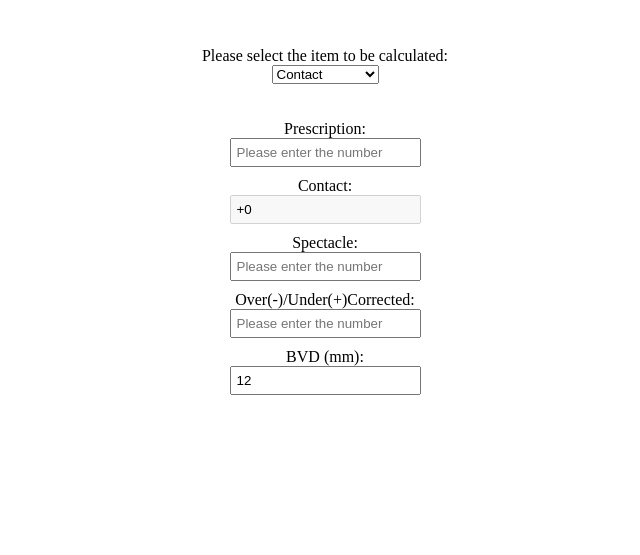
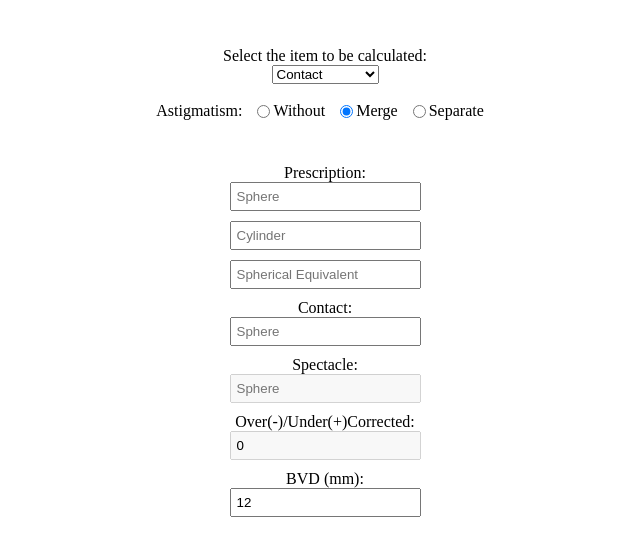
Before and after one commit to Gexi0619/GOC-calculator, a plain HTML site: page index.html in a window 1280 px wide. Shown: the part 61-616 px from the top of the page, without its empty margins (315-955 px from the left). Drawn offline with Linux system fonts and the light colour scheme.

Commit message:
astigmatism function

```diff
--- a/index.html
+++ b/index.html
@@ -17,28 +17,56 @@
     h1 {
       text-align: center;
     }
+    .hidden {
+      display: none;
+    }
+    .radio-group {
+      display: flex;
+    }
+    .radio-group label {
+      margin-right: 10px;
+    }
   </style>
 </head>
 <body>
   <h1>GOC Calculator</h1>
   <div class="container">
-    <label for="select">Please select the item to be calculated:</label>
+    <label for="select">Select the item to be calculated:</label>
     <select id="select" onchange="calculate()">
       <option value="c" selected>Contact</option>
       <option value="s">Spectacle</option>
       <option value="o">Overcorrected</option>
       <option value="p">Prescription</option>
     </select>
+
+    <br>
+
+    <div class="radio-group">
+      <label for="astigmatism">Astigmatism:</label>
+      <input type="radio" id="without" name="astigmatism" value="without" onchange="toggleAstigmatismInputs(); calculate();">
+      <label for="without">Without</label>
+      <input type="radio" id="merge" name="astigmatism" value="merge" onchange="toggleAstigmatismInputs(); calculate();" checked>
+      <label for="merge">Merge</label>
+      <input type="radio" id="separate" name="astigmatism" value="separate" onchange="toggleAstigmatismInputs(); calculate();">
+      <label for="separate">Separate</label>
+    </div>
+
     <br>
     <br>
+
     <label for="input_p">Prescription:</label>
-    <input id="input_p" type="text" placeholder="Please enter the number" oninput="calculate()" disabled>
+    <input id="input_p" type="text" placeholder="Sphere" oninput="calculate()">
+    <input id="input_cp" type="text" placeholder="Cylinder" oninput="calculate()" class="hidden">
+    <input id="input_e" type="text" placeholder="Spherical Equivalent" oninput="calculate()" class="hidden">
     <label for="input_c">Contact:</label>
-    <input id="input_c" type="text" placeholder="Please enter the number" oninput="calculate()" >
+    <input id="input_c" type="text" placeholder="Sphere" oninput="calculate()">
+    <input id="input_cc" type="text" placeholder="Cylinder" oninput="calculate()" class="hidden">
     <label for="input_s">Spectacle:</label>
-    <input id="input_s" type="text" placeholder="Please enter the number" oninput="calculate()" disabled>
+    <input id="input_s" type="text" placeholder="Sphere" oninput="calculate()" disabled>
+    <input id="input_cs" type="text" placeholder="Cylinder" oninput="calculate()" disabled>
     <label for="input_o">Over(-)/Under(+)Corrected:</label>
-    <input id="input_o" type="text" placeholder="Please enter the number" oninput="calculate()" disabled>
+    <input id="input_o" type="text" placeholder="Sphere" oninput="calculate()" disabled  value="0">
+    <input id="input_co" type="text" placeholder="Cylinder" oninput="calculate()" disabled  value="0">
     <label for="input_d">BVD (mm):</label>
     <input id="input_d" type="text" placeholder="Please enter the number" oninput="calculate()" value="12">
   </div>
@@ -49,7 +77,12 @@
       var input_o = document.getElementById('input_o');
       var input_c = document.getElementById('input_c');
       var input_s = document.getElementById('input_s');
+      var input_cp = document.getElementById('input_cp');
+      var input_co = document.getElementById('input_co');
+      var input_cc = document.getElementById('input_cc');
+      var input_cs = document.getElementById('input_cs');
       var input_d = document.getElementById('input_d');
+      var input_e = document.getElementById('input_e');
 
       // 获取选择的需要计算的数字
       var selected = select.value;
@@ -60,21 +93,41 @@
         input_o.disabled = false;
         input_c.disabled = false;
         input_s.disabled = false;
+        input_cp.disabled = true;
+        input_co.disabled = false;
+        input_cc.disabled = false;
+        input_cs.disabled = false;
+        input_e.disabled = true;
       } else if (selected === 'o') {
         input_p.disabled = false;
         input_o.disabled = true;
         input_c.disabled = false;
         input_s.disabled = false;
+        input_cp.disabled = false;
+        input_co.disabled = true;
+        input_cc.disabled = false;
+        input_cs.disabled = false;
+        input_e.disabled = true;
       } else if (selected === 'c') {
         input_p.disabled = false;
         input_o.disabled = false;
         input_c.disabled = true;
         input_s.disabled = false;
+        input_cp.disabled = false;
+        input_co.disabled = false;
+        input_cc.disabled = true;
+        input_cs.disabled = false;
+        input_e.disabled = true;
       } else if (selected === 's') {
         input_p.disabled = false;
         input_o.disabled = false;
         input_c.disabled = false;
         input_s.disabled = true;
+        input_cp.disabled = false;
+        input_co.disabled = false;
+        input_cc.disabled = false;
+        input_cs.disabled = true;
+        input_e.disabled = true;
       }
 
       // 获取输入的值
@@ -82,27 +135,94 @@
       var o = input_o.value.trim() !== '' ? parseFloat(input_o.value) : 0;
       var c = input_c.value.trim() !== '' ? parseFloat(input_c.value) : 0;
       var s = input_s.value.trim() !== '' ? parseFloat(input_s.value) : 0;
+      var cp = input_p.value.trim() !== '' ? parseFloat(input_cp.value) : 0;
+      var co = input_o.value.trim() !== '' ? parseFloat(input_co.value) : 0;
+      var cc = input_c.value.trim() !== '' ? parseFloat(input_cc.value) : 0;
+      var cs = input_s.value.trim() !== '' ? parseFloat(input_cs.value) : 0;
       var d = input_d.value.trim() !== '' ? parseFloat(input_d.value) : 12;
+      var e = input_e.value.trim() !== '' ? parseFloat(input_e.value) : 0;
 
       // 根据选择的数字计算
       var result;
       if (selected === 'p') {
         result = (c / (1 + (d / 1000) * c) + s - o).toFixed(2);
         input_p.value = parseFloat(result) >= 0 ? '+' + parseFloat(result) : parseFloat(result);
+        result = (cc / (1 + (d / 1000) * cc) + cs - co).toFixed(2);
+        input_cp.value = parseFloat(result) >= 0 ? '+' + parseFloat(result) : parseFloat(result);
+        result = (p + cp / 2).toFixed(2);
+        input_e.value = parseFloat(result) >= 0 ? '+' + parseFloat(result) : parseFloat(result);
       } else if (selected === 'o') {
+        result = (p + cp / 2).toFixed(2);
+        input_e.value = parseFloat(result) >= 0 ? '+' + parseFloat(result) : parseFloat(result);
+        if (document.getElementById('merge').checked) {
+          result = (c / (1 + (d / 1000) * c) + s - e).toFixed(2);
+        } else {
           result = (c / (1 + (d / 1000) * c) + s - p).toFixed(2);
           input_o.value = parseFloat(result) >= 0 ? '+' + parseFloat(result) : parseFloat(result);
+          result = (cc / (1 + (d / 1000) * cc) + cs - cp).toFixed(2);
+          input_co.value = parseFloat(result) >= 0 ? '+' + parseFloat(result) : parseFloat(result);
+        }
       } else if (selected === 'c') {
+        result = (p + cp / 2).toFixed(2);
+        input_e.value = parseFloat(result) >= 0 ? '+' + parseFloat(result) : parseFloat(result);
+        if (document.getElementById('merge').checked) {
+          result = ((e + o - s) / (1 - (d / 1000) * (e + o - s))).toFixed(2);
+          input_c.value = parseFloat(result) >= 0 ? '+' + parseFloat(result) : parseFloat(result);
+        } else {
           result = ((p + o - s) / (1 - (d / 1000) * (p + o - s))).toFixed(2);
           input_c.value = parseFloat(result) >= 0 ? '+' + parseFloat(result) : parseFloat(result);
+          result = ((cp + co - cs) / (1 - (d / 1000) * (cp + co - cs))).toFixed(2);
+          input_cc.value = parseFloat(result) >= 0 ? '+' + parseFloat(result) : parseFloat(result);
+        }
       } else if (selected === 's') {
+        result = (p + cp / 2).toFixed(2);
+        input_e.value = parseFloat(result) >= 0 ? '+' + parseFloat(result) : parseFloat(result);
+        if (document.getElementById('merge').checked) {
+          result = (-c / (1 + (d / 1000) * c) + o + e).toFixed(2);
+          input_s.value = parseFloat(result) >= 0 ? '+' + parseFloat(result) : parseFloat(result);
+        } else {
           result = (-c / (1 + (d / 1000) * c) + o + p).toFixed(2);
           input_s.value = parseFloat(result) >= 0 ? '+' + parseFloat(result) : parseFloat(result);
+          result = (-cc / (1 + (d / 1000) * cc) + co + cp).toFixed(2);
+          input_cs.value = parseFloat(result) >= 0 ? '+' + parseFloat(result) : parseFloat(result);
+        }
       }
     }
 
-    // 初始计算
-    calculate();
+    function toggleAstigmatismInputs() {
+      var without = document.getElementById('without');
+      var merge = document.getElementById('merge');
+      var separate = document.getElementById('separate');
+      var input_cp = document.getElementById('input_cp');
+      var input_cc = document.getElementById('input_cc');
+      var input_cs = document.getElementById('input_cs');
+      var input_co = document.getElementById('input_co');
+      var input_e = document.getElementById('input_e');
+
+      if (without.checked) {
+        input_e.classList.add('hidden');
+        input_cp.classList.add('hidden');
+        input_cc.classList.add('hidden');
+        input_cs.classList.add('hidden');
+        input_co.classList.add('hidden');
+        input_cp.value = 0;
+      } else if (merge.checked) {
+        input_e.classList.remove('hidden');
+        input_cp.classList.remove('hidden');
+        input_cc.classList.add('hidden');
+        input_cs.classList.add('hidden');
+        input_co.classList.add('hidden');
+      } else if (separate.checked) {
+        input_e.classList.add('hidden');
+        input_cp.classList.remove('hidden');
+        input_cc.classList.remove('hidden');
+        input_cs.classList.remove('hidden');
+        input_co.classList.remove('hidden');
+      }
+    }
+
+    // 页面加载时调用函数设置初始状态
+    window.onload = toggleAstigmatismInputs;
   </script>
 </body>
 </html>
```
Also changed, not shown: index (副本).html (added, +108 -0 lines). Lines whose indentation alone changed are shown as unchanged.
